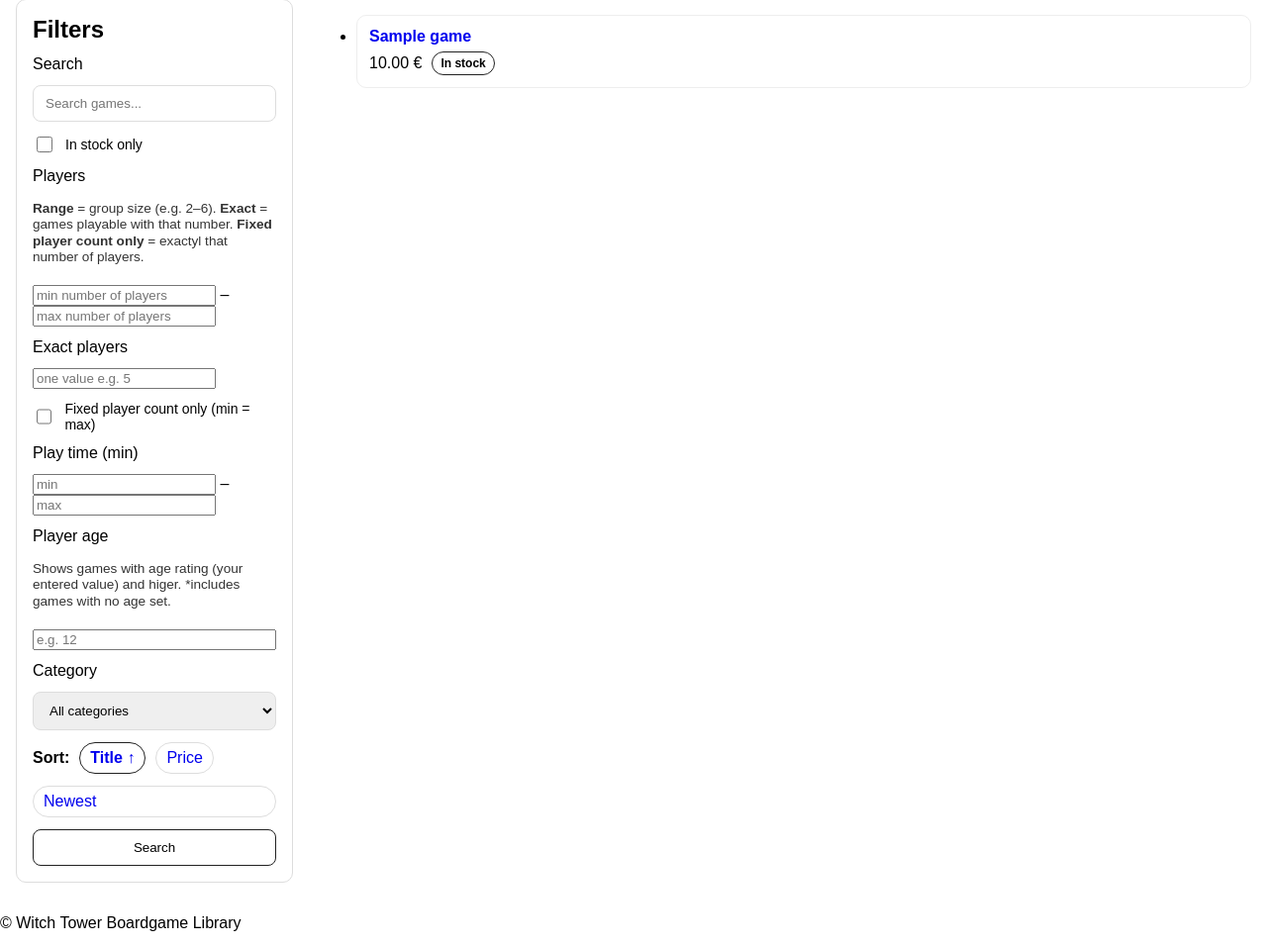
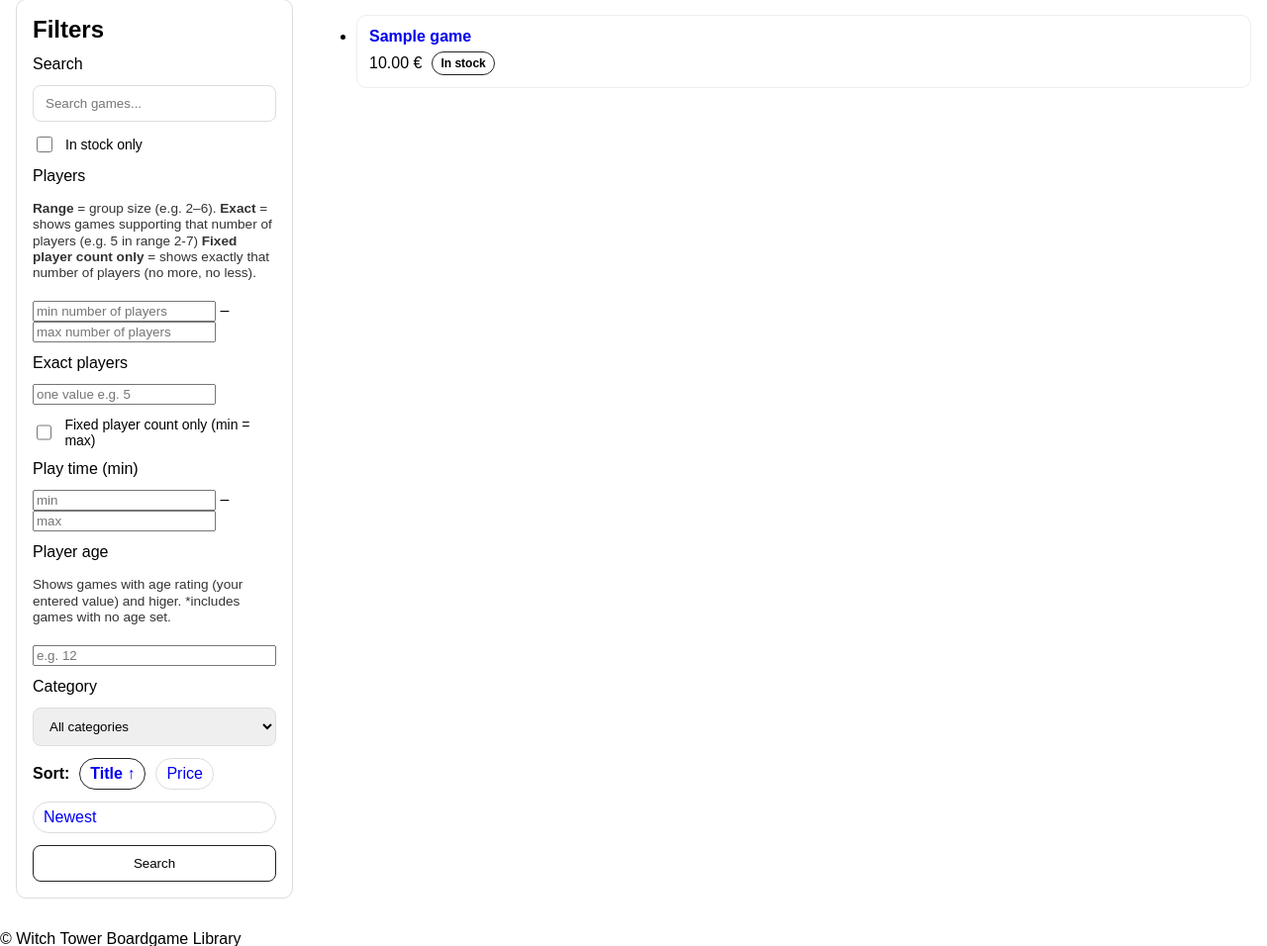
Before and after one commit to Agnogh/WitchTowerBoardgameLibrary, a Django app: page /games/ in a window 1280 px wide. Shown: the part 264-1220 px from the top of the page at 99% size. Run offline with Django 5.2, Linux system fonts and the light colour scheme; tables that the repository leaves empty hold one stand-in row (values such as "Sample post").

Commit message:
making discard button consistent with 'age' filter + imporving hints for player count

```diff
--- a/templates/games/game_list.html
+++ b/templates/games/game_list.html
@@ -133,7 +133,7 @@
 
             {% if age_min %}
               <a class="filter-chip" href="{{ remove_age_url }}">
-                ✕ Age: {{ age_min }}+
+                ✕ Player age: {{ age_min }}
               </a>
             {% endif %}
 
@@ -165,9 +165,9 @@
           <small class="filter-hint">
             <b>Range</b> = group size (e.g. 2–6).
 
-            <b>Exact</b> = games playable with that number.
+            <b>Exact</b> = shows games supporting that number of players (e.g. 5 in range 2-7)
 
-            <b>Fixed player count only</b> = exactyl that number of players.
+            <b>Fixed player count only</b> = shows exactly that number of players (no more, no less).
           </small>
           <div class="games-filter-row">
             <input
```
